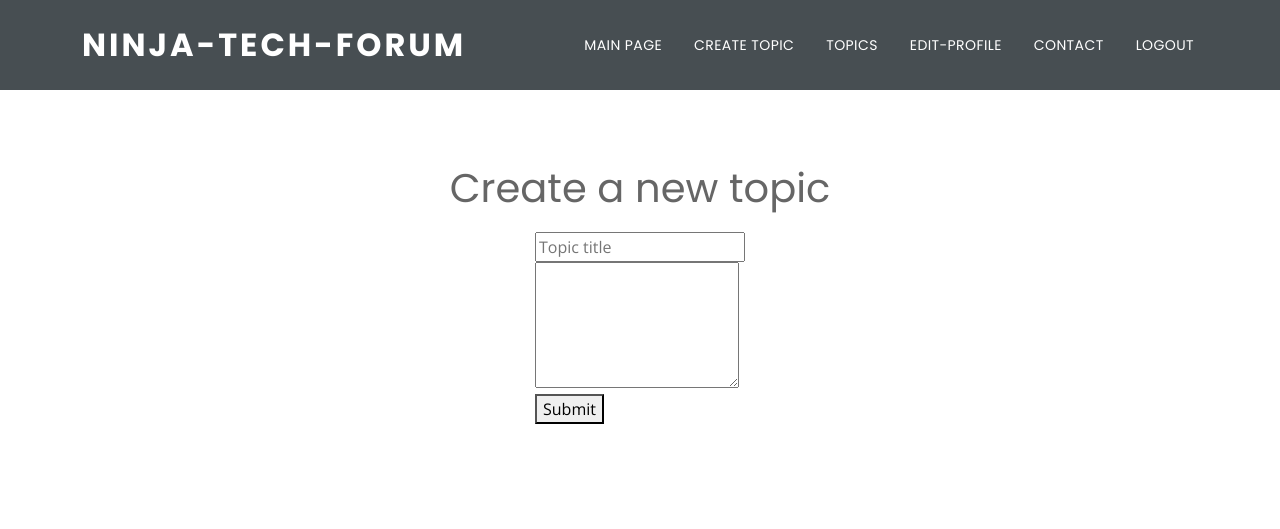
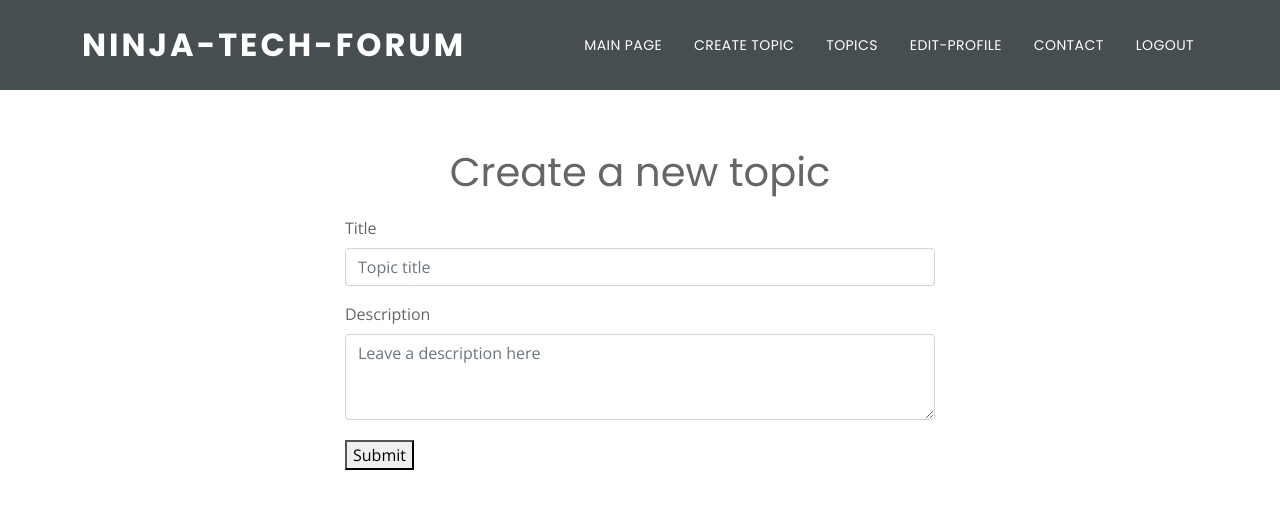
Before and after one commit to blaz-k/ninja-tech-forum, a Flask app: template templates/topic/topic-create.html in a window 1280 px wide. Shown: the top 529 px of the page. Run offline with Flask 2, Linux system fonts and the light colour scheme; the template is opened without the code that fills it, so the values that code supplies are empty; some libraries are stand-ins or nearby versions.

Commit message:
topic-create corrected

```diff
--- a/static/css/create-topic.css
+++ b/static/css/create-topic.css
@@ -1,10 +1,6 @@
 .topic {
   width: 100%;
-  max-width: 530px;
+  max-width: 630px;
   padding: 20px;
   margin: auto;
-  display: flex;
-  justify-content: space-between;
-  align-items: center;
-  flex-direction: column;
 }
--- a/templates/topic/topic-create.html
+++ b/templates/topic/topic-create.html
@@ -5,21 +5,25 @@
 {% endblock link %}
 
 {% block content %}
-<br>
-<br>
-<br>
-<br>
-<br>
-<br>
-<main class="topic">
-    <h1>Create a new topic</h1>
 
     <form method="post">
-        <input type="hidden" name="csrf" value="{{ csrf_token }}">
-        <input type="text" name="title" placeholder="Topic title" required> <br>
-        <textarea name="content" rows="5" required></textarea> <br>
-        <button>Submit</button>
+        <main id="main">
+            <section id="contact">
+                <div class="container mt-5 topic">
+                    <h1 class="text-center">Create a new topic</h1>
+                    <div class="mb-3">
+                        <input type="hidden" name="csrf" value="{{ csrf_token }}">
+                        <label for="exampleFormControlInput1" class="form-label">Title</label>
+                        <input type="text" class="form-control" name="title" id="exampleFormControlInput1" placeholder="Topic title">
+                    </div>
+                    <div class="mb-3">
+                        <label for="exampleFormControlTextarea1" class="form-label">Description</label>
+                        <textarea class="form-control" id="exampleFormControlTextarea1" name="content" placeholder="Leave a description here" rows="3"></textarea>
+                    </div>
+                    <button class="mt-1">Submit</button>
+                </div>
+            </section>
+        </main>
     </form>
-</main>
 
 {% endblock content %}
```
